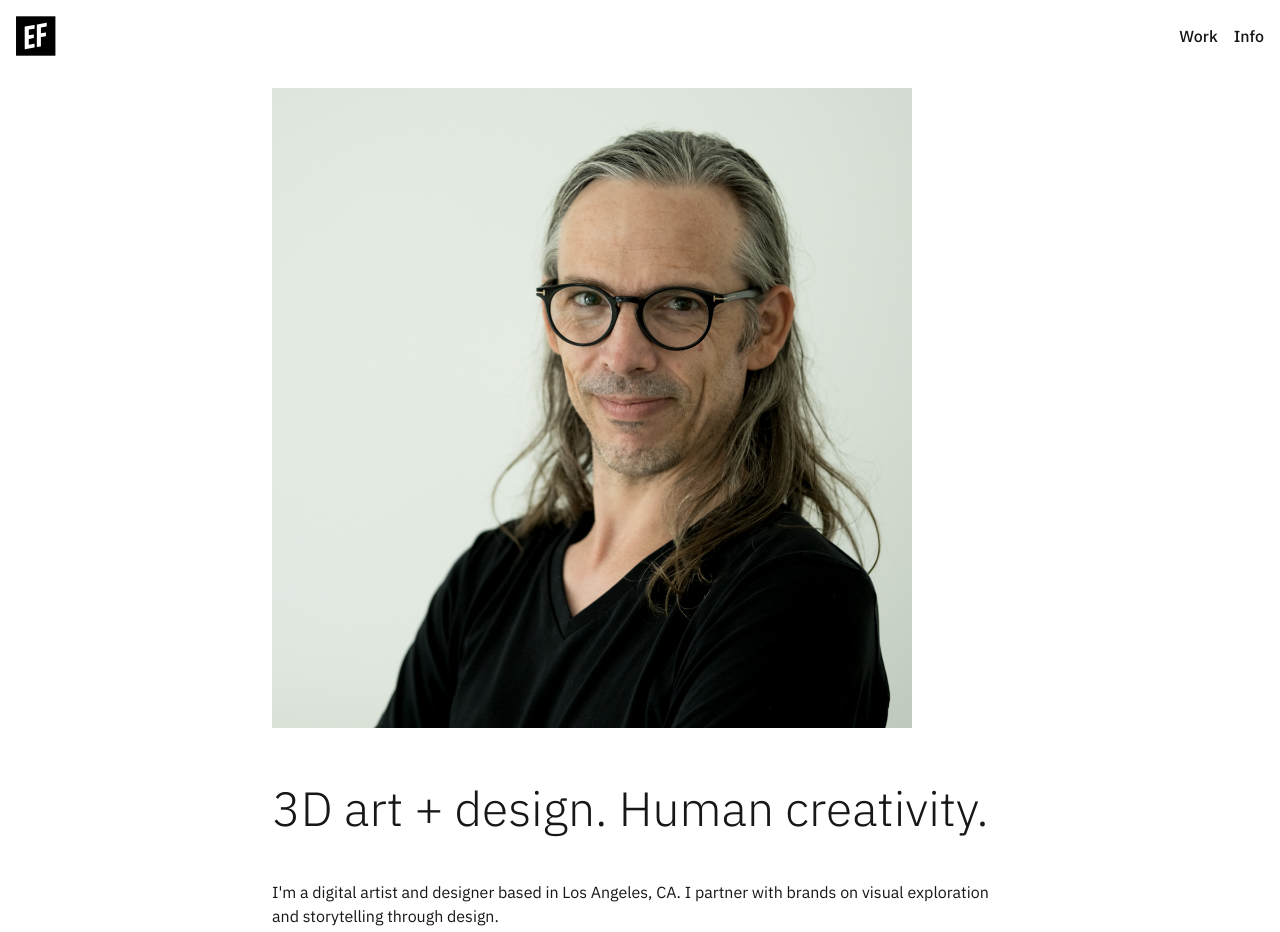
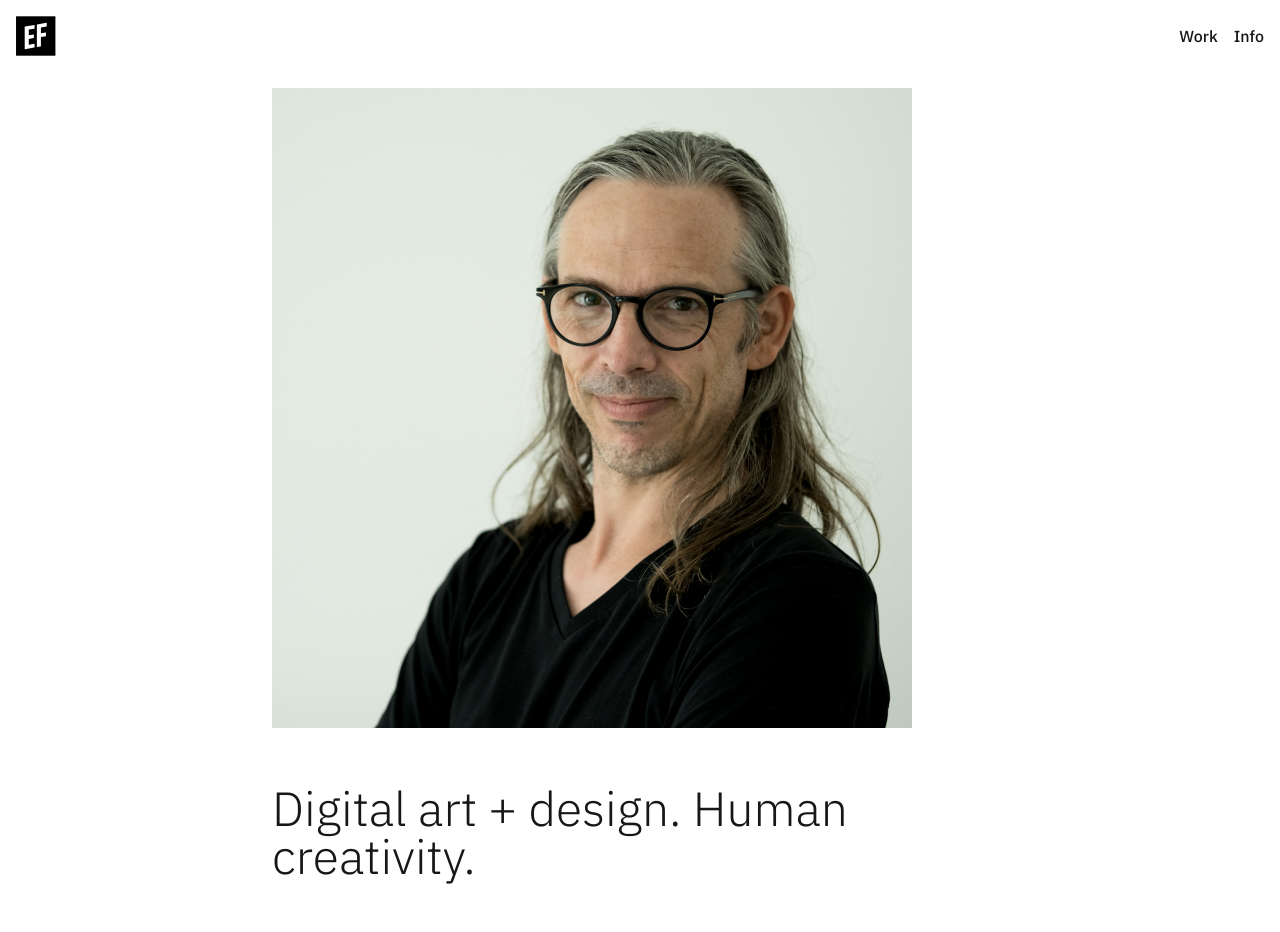
Before and after one commit to ericfrommelt/ericfrommelt-2025, a Next.js app: page /info in a window 1280 px wide. Shown: the top 932 px of the page. Built offline with nearby package versions, Linux system fonts and the light colour scheme; no server answers.

Commit message:
copy update

```diff
--- a/src/app/info/page.js
+++ b/src/app/info/page.js
@@ -13,7 +13,7 @@ export default function Info() {
           />
         </div>
         <div className="col-span-1">
-          <h1 className="text-5xl font-light py-10">3D art + design. Human creativity.</h1>
+          <h1 className="text-5xl font-light py-10">Digital art + design. Human creativity.</h1>
           <p className="mt-2">I&apos;m a digital artist and designer based in Los Angeles, CA. I partner with brands on visual exploration and storytelling through design.</p>
           <p className="mt-2">I love light, running, and music.</p>
           <p className="mt-20">Let&apos;s work together<br /><a href="mailto:eric@ericfrommelt.com" className="hover:underline">eric@ericfrommelt.com</a></p>
--- a/src/app/layout.js
+++ b/src/app/layout.js
@@ -18,8 +18,8 @@ const plexMono = IBM_Plex_Mono({
 });
 
 export const metadata = {
-  title: "Create Next App",
-  description: "Generated by create next app",
+  title: "Eric Frommelt - Digital Artist & Designer",
+  description: "Digital artist and designer based in Los Angeles, CA. Partnering with brands on visual exploration and storytelling through design.",
 };
 
 export default function RootLayout({ children }) {
```
